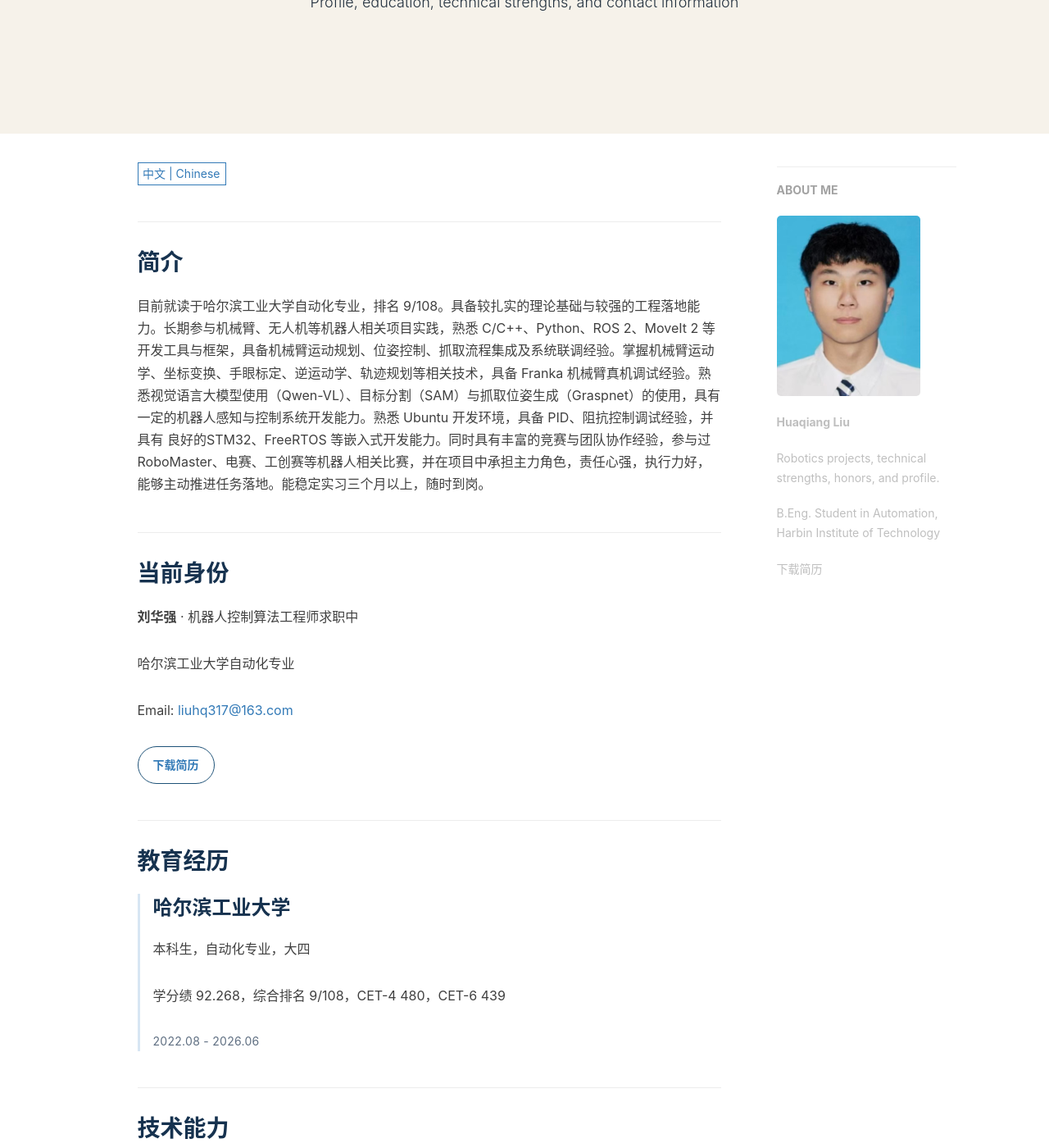
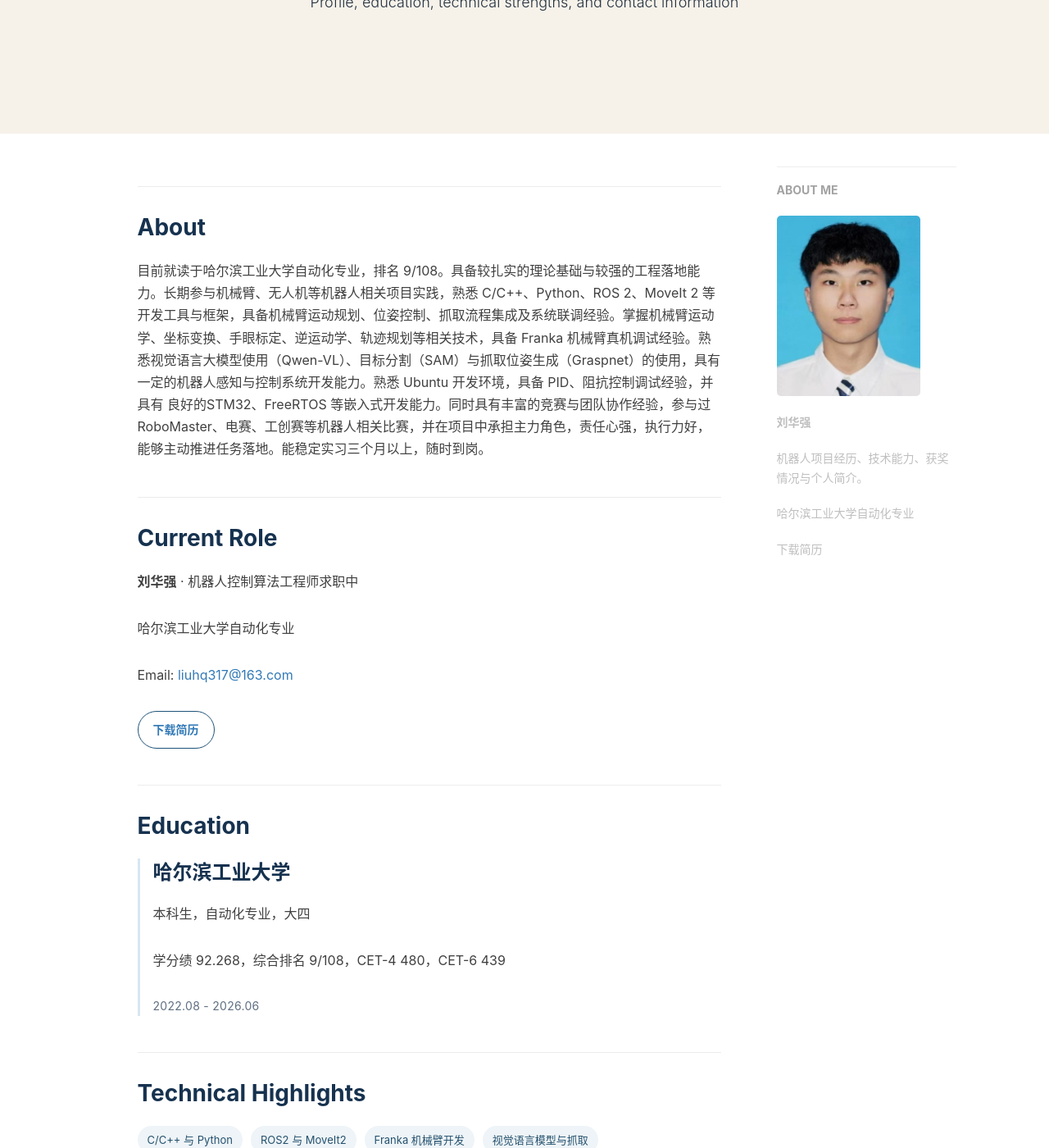
Before and after one commit to huaqLiu/huaqLiu.github.io, a Jekyll site: the page built from about.html, in a window 1280 px wide and 1400 px high, scrolled down 255 px. Shown: the whole window at 82% size. Built offline with Jekyll 4.4.1, drawn with Linux system fonts in a browser that asks for light colours; nearby versions of some CDN libraries; comment, search, counter and statistics services are not loaded; some of the changed text lies outside the part shown.

Commit message:
修改双语

```diff
--- a/_config.yml
+++ b/_config.yml
@@ -74,7 +74,7 @@
 
 # Sidebar settings
 sidebar: true # whether or not using Sidebar.
-sidebar-about-description: "Robotics projects, technical strengths, honors, and profile."
+sidebar-about-description: "机器人项目经历、技术能力、获奖情况与个人简介。"
 sidebar-avatar: /photo.png
 
 # Featured Tags
--- a/_includes/short-about.html
+++ b/_includes/short-about.html
@@ -6,9 +6,9 @@
     {% if site.sidebar-avatar %}
     <img src="{{site.sidebar-avatar}}" />
     {% endif %}
-    <p><strong>{{ profile.name_en }}</strong></p>
+    <p><strong>{{ profile.name_zh }}</strong></p>
     <p>{{ site.sidebar-about-description }}</p>
-    <p>{{ profile.affiliation_en }}</p>
+    <p>{{ profile.affiliation_zh }}</p>
     <p><a href="{{ profile.cv_path | prepend: site.baseurl }}">下载简历</a></p>
     <!-- SNS Link -->
     {% include sns-links.html %}
--- a/about.html
+++ b/about.html
@@ -18,15 +15,14 @@
 {% assign contacts = site.data.academic.contacts %}
 {% assign summary = site.data.academic.summary %}
 
-<!-- Chinese Version -->
-<div class="zh post-container">
+<div class="post-container">
     <section class="academic-section">
-        <h2>简介</h2>
+        <h2>About</h2>
         <p>{{ bio.summary_zh }}</p>
     </section>
 
     <section class="academic-section">
-        <h2>当前身份</h2>
+        <h2>Current Role</h2>
         <p><strong>{{ profile.name_zh }}</strong> · {{ profile.title_zh }}</p>
         <p>{{ profile.affiliation_zh }}</p>
         {% if profile.email != "" %}
@@ -36,7 +32,7 @@
     </section>
 
     <section class="academic-section">
-        <h2>教育经历</h2>
+        <h2>Education</h2>
         {% for item in education %}
         <div class="academic-entry">
             <h3>{{ item.school_zh }}</h3>
@@ -48,7 +44,7 @@
     </section>
 
     <section class="academic-section">
-        <h2>技术能力</h2>
+        <h2>Technical Highlights</h2>
         <div class="academic-chip-list">
             {% for interest in interests.zh %}
             <span class="academic-chip">{{ interest }}</span>
@@ -80,66 +76,3 @@
         </ul>
     </section>
 </div>
-
-<!-- English Version -->
-<div class="en post-container">
-    <section class="academic-section">
-        <h2>Profile</h2>
-        <p>{{ bio.summary_en }}</p>
-    </section>
-
-    <section class="academic-section">
-        <h2>Current Role</h2>
-        <p><strong>{{ profile.name_en }}</strong> · {{ profile.title_en }}</p>
-        <p>{{ profile.affiliation_en }}</p>
-        {% if profile.email != "" %}
-        <p>Email: <a href="mailto:{{ profile.email }}">{{ profile.email }}</a></p>
-        {% endif %}
-        <p><a class="academic-link" href="{{ profile.cv_path | prepend: site.baseurl }}">Download CV</a></p>
-    </section>
-
-    <section class="academic-section">
-        <h2>Education</h2>
-        {% for item in education %}
-        <div class="academic-entry">
-            <h3>{{ item.school_en }}</h3>
-            <p>{{ item.degree_en }}</p>
-            <p>{{ item.field_en }}</p>
-            <p class="academic-meta">{{ item.period_en }}</p>
-        </div>
-        {% endfor %}
-    </section>
-
-    <section class="academic-section">
-        <h2>Technical Highlights</h2>
-        <div class="academic-chip-list">
-            {% for interest in interests.en %}
-            <span class="academic-chip">{{ interest }}</span>
-            {% endfor %}
-        </div>
-    </section>
-
-    <section class="academic-section">
-        <h2>Profile Summary</h2>
-        <ul class="academic-contact-list">
-            {% for item in summary.en %}
-            <li>{{ item }}</li>
-            {% endfor %}
-        </ul>
-    </section>
-
-    <section class="academic-section">
-        <h2>Contacts and Materials</h2>
-        <ul class="academic-contact-list">
-            {% for item in contacts.en %}
-            <li>
-                {% if item.url != "" %}
-                <a href="{{ item.url | prepend: site.baseurl }}">{{ item.label }}</a> · {{ item.value }}
-                {% else %}
-                {{ item.label }} · {{ item.value }}
-                {% endif %}
-            </li>
-            {% endfor %}
-        </ul>
-    </section>
-</div>
```
Also changed, not shown: other parts of about.html (+2 -5 lines), index.html (+8 -23 lines), research.html (+5 -61 lines), videos.html (+3 -32 lines).
